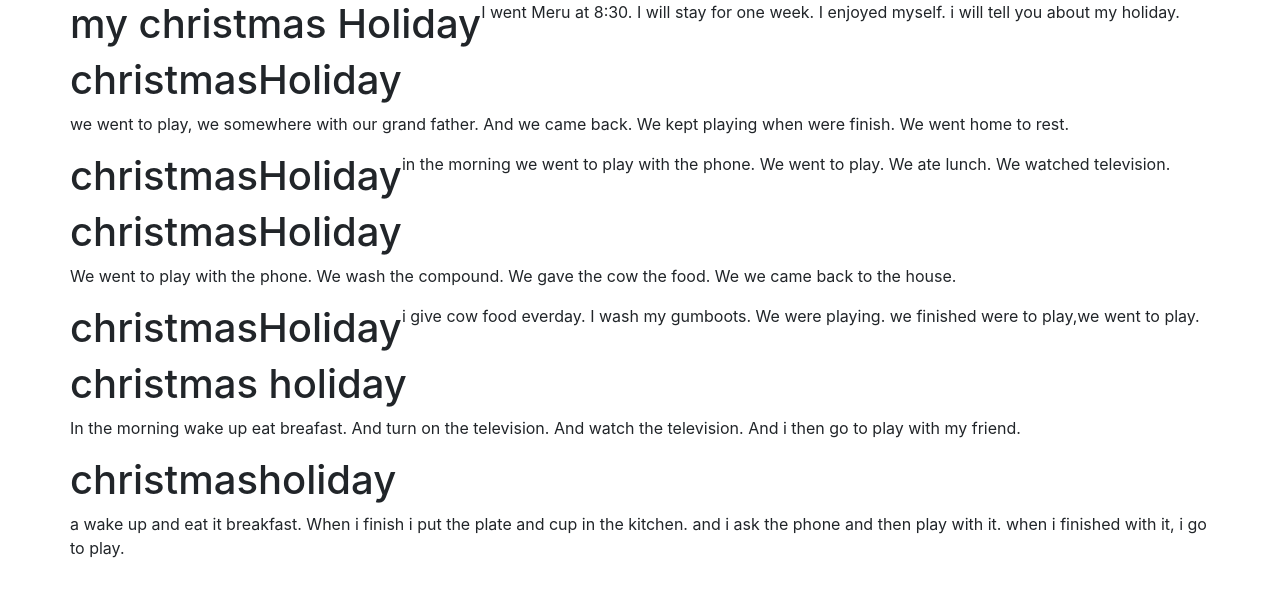
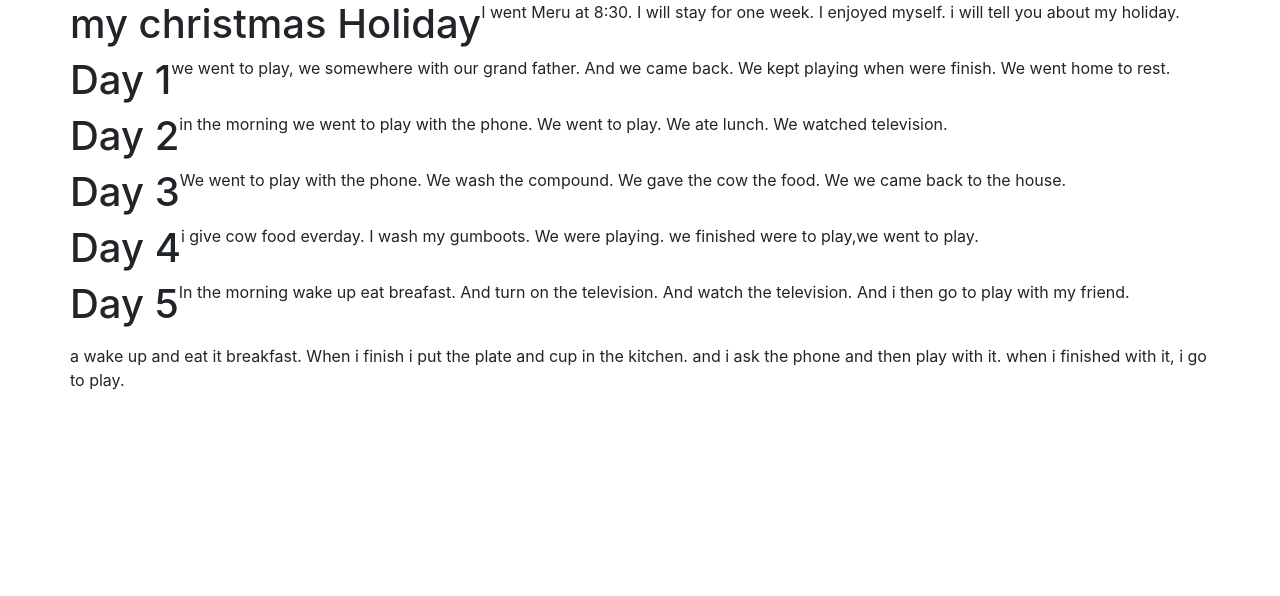
Before and after one commit to ethanmwirigi/christmasHoliday, a plain HTML site: page index.html in a window 1280 px wide. Drawn offline with Linux system fonts and the light colour scheme.

Commit message:
i added imdex.html

```diff
--- a/index.html
+++ b/index.html
@@ -15,8 +15,8 @@ I enjoyed myself.
 i will tell you about my holiday.
 </p>
 </div>
- <div class="row">
-<h1>christmasHoliday</h1>
+<div class="row">
+<h1>Day 1</h1>
 <p>
 we went to play, we somewhere with our grand father.
 And we came back.
@@ -25,7 +25,7 @@ We went home to rest.
 </p>
 </div>
 <div class="row">
-<h1>christmasHoliday</h1>
+<h1>Day 2</h1>
 <p>
 in the morning we went to play with the phone.
 We went to play.
@@ -34,7 +34,7 @@ We watched television.
 </p>
 </div>
 <div class="row">
-<h1>christmasHoliday</h1>
+<h1>Day 3</h1>
 <p>
 We went to play with the phone.
 We wash the compound.
@@ -43,7 +43,7 @@ We we came back to the house.
 </p>
 </div>
 <div class="row">
-<h1>christmasHoliday</h1>
+<h1>Day 4</h1>
 <p>
 i give cow food everday.
 I wash my gumboots.
@@ -52,7 +52,7 @@ we finished were to play,we went to play.
 </p>
 </div>
 <div class="row">
-<h1>christmas holiday</h1>
+<h1>Day 5</h1>
 <p>
 In the morning wake up eat breafast.
 And turn on the television.
@@ -61,7 +61,7 @@ And i then go to play with my friend.
 </p>
 </div>
 <div class="row">
-<h1>christmasholiday</h1>
+<h1></h1>
 <p>
 a wake up and eat it breakfast.
 When i finish i put the plate and cup in the kitchen.
```
